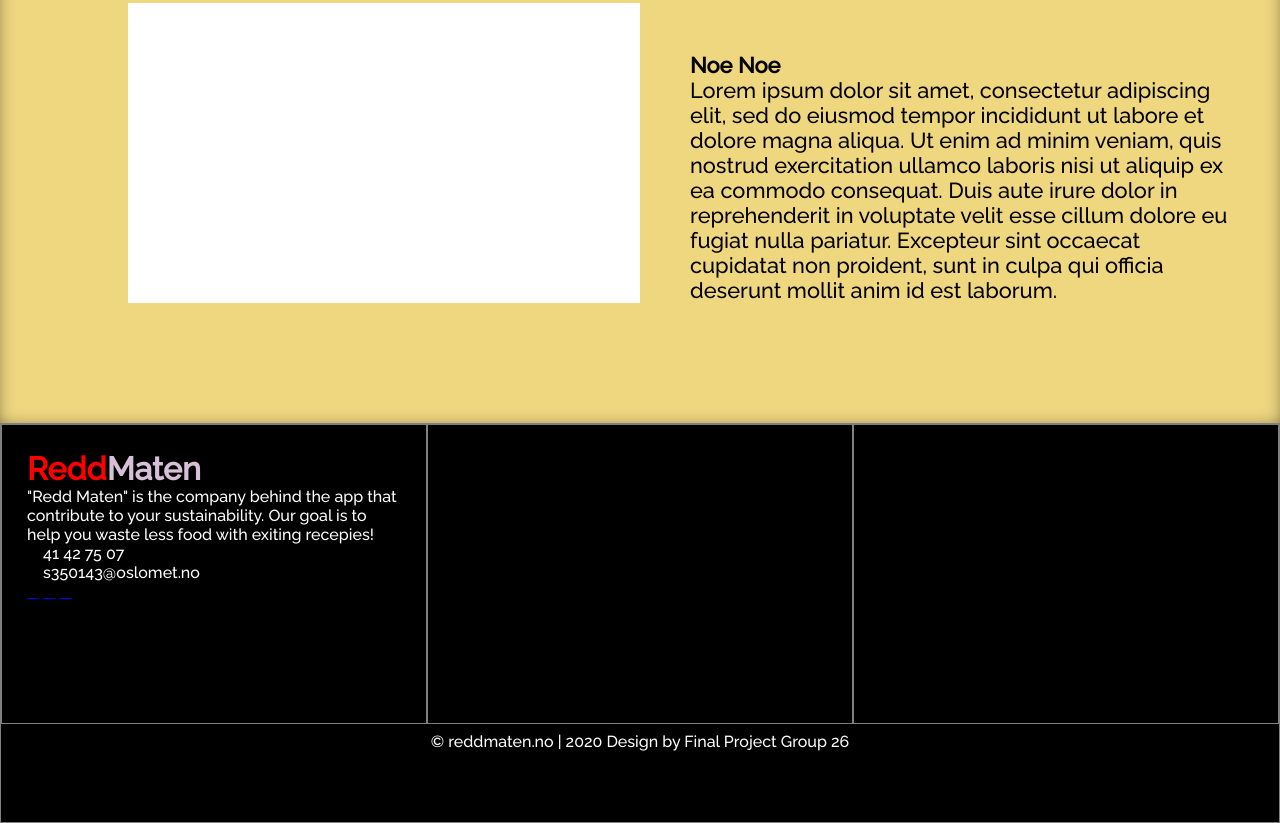
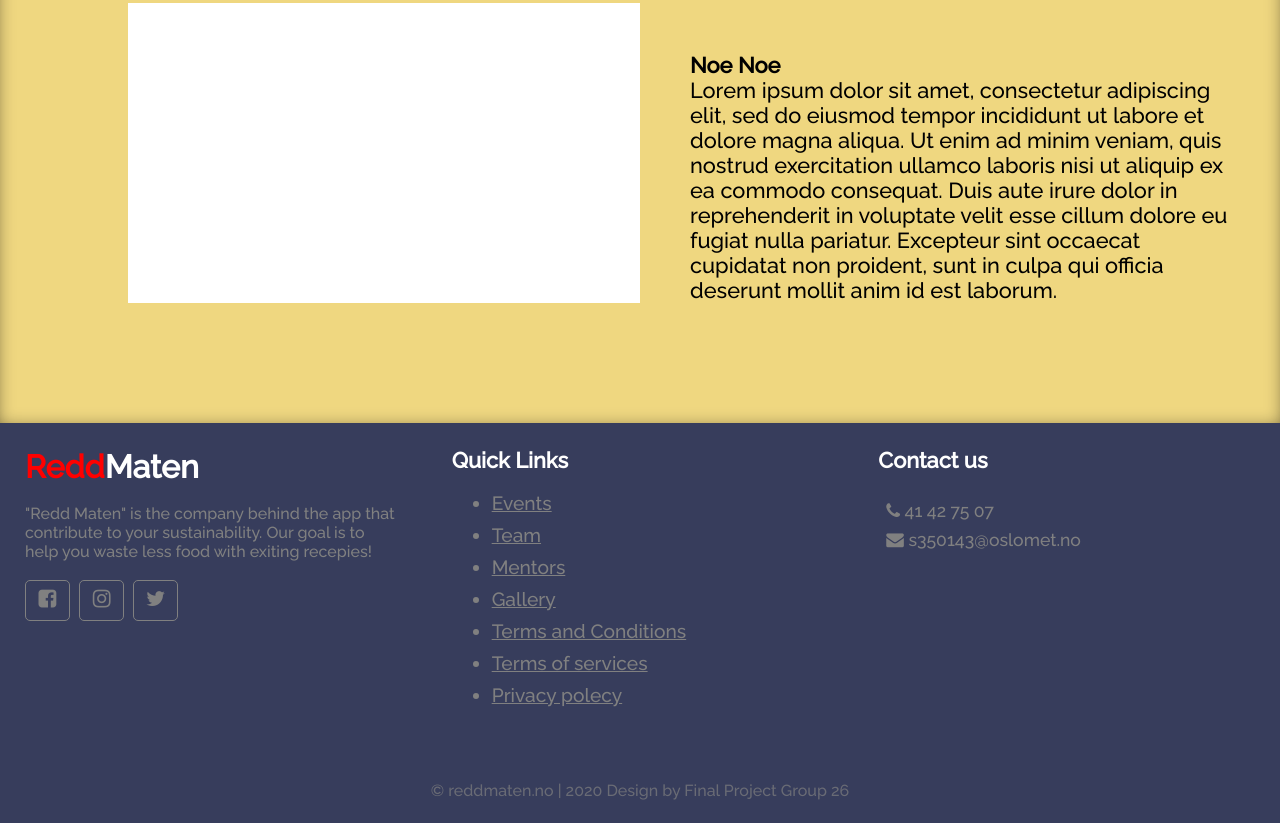
Before and after one commit to kumia01/Final-project, a plain HTML site: page indexEN.html in a window 1280 px wide. Shown: the part 1092-1915 px from the top of the page. Drawn offline with Linux system fonts and the light colour scheme.

Commit message:
Finisheed the footer except the design

```diff
--- a/css/footer.css
+++ b/css/footer.css
@@ -1,5 +1,5 @@
 footer{
-    background-color: black;
+    background-color: rgb(55, 61, 92);
     color: white;
     height: 400px;
     position: relative;
@@ -7,36 +7,96 @@ footer{
 }
 
 footer .footer-content{
-    border: 1px solid grey;
+
     height: 350px;
     display: flex;
-
+    color: grey;
 }
 
 footer .footer-content .footer-section{
     flex: 1;
     padding: 25px;
-    border: 1px solid grey;
+
+
+
+}
+footer .footer-content h1,
+footer .footer-content h2{
+    color: white;
 }
 
+footer .footer-content .about h1 span {
+    color: red;
+
+}
+footer .footer-content .contact span {
+    display: block;
+    font-size: 1.1em;
+    margin: 8px;
+
+
+}
+
+footer .footer-content .about .social i {
+
+    width: 45px;
+    height: 41px;
+    padding-top: 8px;
+
+    margin-right: 5px;
+    text-align: center;
+    display: inline-block;
+    font-size: 1.3em;
+    border-radius: 5px;
+    border: 1px solid grey;
+    transition: all .3s;
+
+}
+footer .footer-content .about .social i:hover {
+
+    color: white;
+    border: 1px solid white;
+    transition: all .3s;
+
+}
+
+footer .footer-content .about .social a i {
+    color: grey;
+}
+
+
+footer .footer-content .links ul a {
+    display: block;
+    margin-bottom: 10px;
+    font-size: 1.2em;
+    transition: 3s;
+    color: grey;
+}
+
+
+footer .footer-content .links ul a li {
+    width: 18ch;
+
+}
+
+footer .footer-content .links ul a:hover {
+    color: white;
+    margin-left: 15px;
+    transition: 2s;
+}
 .logo-text{
     color: thistle;
 }
 
-.logo-text span{
-    color: red;
-}
+footer .footer-bottom{
+    background-color: rgb(55, 61, 92);
+    color: rgba(128, 128, 128, 0.699);
 
-
-footer .footer-bottom{
-    background-color: black;
-    color: white;
-    border: 1px solid grey;
-    height: 100px;
+    height: 60px;
     width: 100%;
     text-align: center;
     position: absolute;
     bottom: 0px;
     left: 0px;
-    padding-top: 8px;
+    padding-top: 18px;
 }
--- a/indexEN.html
+++ b/indexEN.html
@@ -16,9 +16,9 @@
     <body>
         <!--NAV BAR start-->
         <header class="header">
-            <a href="" class="logo">Food rescue</a>
-            <input class="menu-knapp" type="checkbox" id="menu-knapp" />
-            <label class="menu-icon" for="menu-knapp"><span class="nav-icon">Button</span></label>
+            <a href="" class="logo">Food Rescue</a>
+            <input class="menu-btn" type="checkbox" id="menu-btn" />
+            <label class="menu-icon" for="menu-btn"><span class="nav-icon">Button</span></label>
             <ul class="menu">
                 <li><a href="">Home</a></li>
                 <li><a href="">About us</a></li>
@@ -74,24 +74,53 @@
             <div class="footer-content">
                 <div class="footer-section about">
                     <h1 class="logo-text"><span>Redd</span>Maten</h1>
+                    <br>
                     <p>
                         "Redd Maten" is the company behind the app that contribute to your sustainability.
                         Our goal is to help you waste less food with exiting recepies!
                     </p>
-                    <div class="contact">
-                        <span><i class="fas fa-phone"></i> 41 42 75 07</span>
+                    <br>
 
-                        <span><br><i class="fas fa-envelope"></i> s350143@oslomet.no</span>
-                    </div>
                     <div class="social">
-                        <a href="https://www.facebook.com/ReddMaten/?view_public_for=101717581772223"><i class="fab fa-facebook-square"></i></a>
-                        <a href="https://www.instagram.com/r3dd_maten/"><i class="fab fa-instagram"></i></a>
-                        <a href="https://twitter.com/ReddMaten"><i class="fab fa-twitter"></i></a>
+                        <a href="https://www.facebook.com/ReddMaten/?view_public_for=101717581772223"><i class="fa fa-facebook-square"></i></a>
+                        <a href="https://www.instagram.com/r3dd_maten/"><i class="fa fa-instagram"></i></a>
+                        <a href="https://twitter.com/ReddMaten"><i class="fa fa-twitter"></i></a>
                     </div>
                 </div>
 
-                <div class="footer-section links"></div>
-                <div class="footer-section contact-form"></div>
+                <div class="footer-section links">
+                    <h2>Quick Links</h2>
+                    <br>
+                    <ul>
+                        <a href="#">
+                            <li>Events</li>
+                        </a>
+                        <a href="#">
+                            <li>Team</li>
+                        </a>
+                        <a href="#">
+                            <li>Mentors</li>
+                        </a>
+                        <a href="#">
+                            <li>Gallery</li>
+                        </a>
+                        <a href="#">
+                            <li>Terms and Conditions</li>
+                        </a>
+                        <a href="#">
+                            <li>Terms of services</li>
+                        </a>
+                        <a href="#">
+                            <li>Privacy polecy</li>
+                        </a>
+                    </ul>
+                </div>
+                <div class="footer-section contact">
+                    <h2>Contact us</h2>
+                    <br>
+                    <span><i class="fa fa-phone"></i>   41 42 75 07</span>
+                    <span><i class="fa fa-envelope"></i>    s350143@oslomet.no</span>
+                </div>
             </div>
 
             <div class="footer-bottom">
```
Also changed, not shown: Image-sourceEN.html (+3 -3 lines), Image-sourceNO.html (+3 -3 lines), indexNO.html (+3 -3 lines), meeting-sourceEN.html (+3 -3 lines), meeting-sourceNO.html (+3 -3 lines), member-sourceEN.html (+3 -3 lines), member-sourceNO.html (+3 -3 lines).
